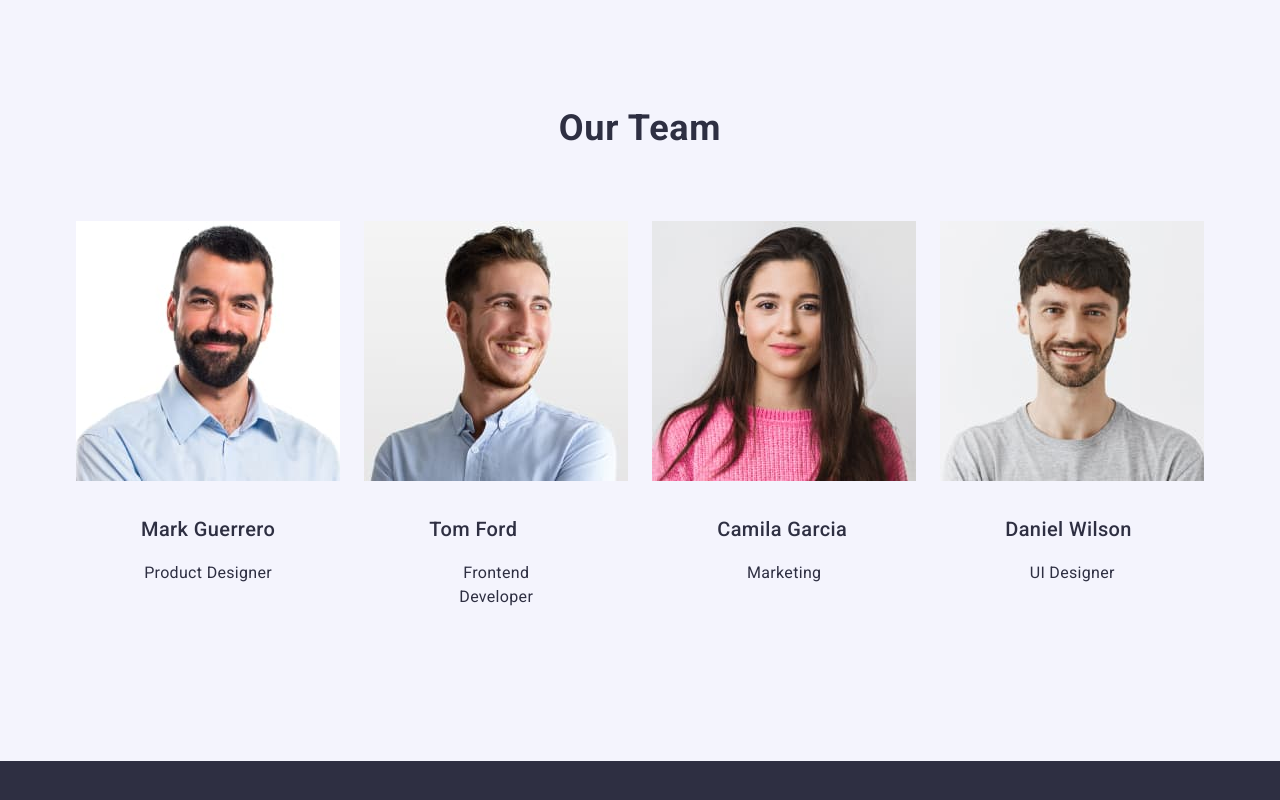
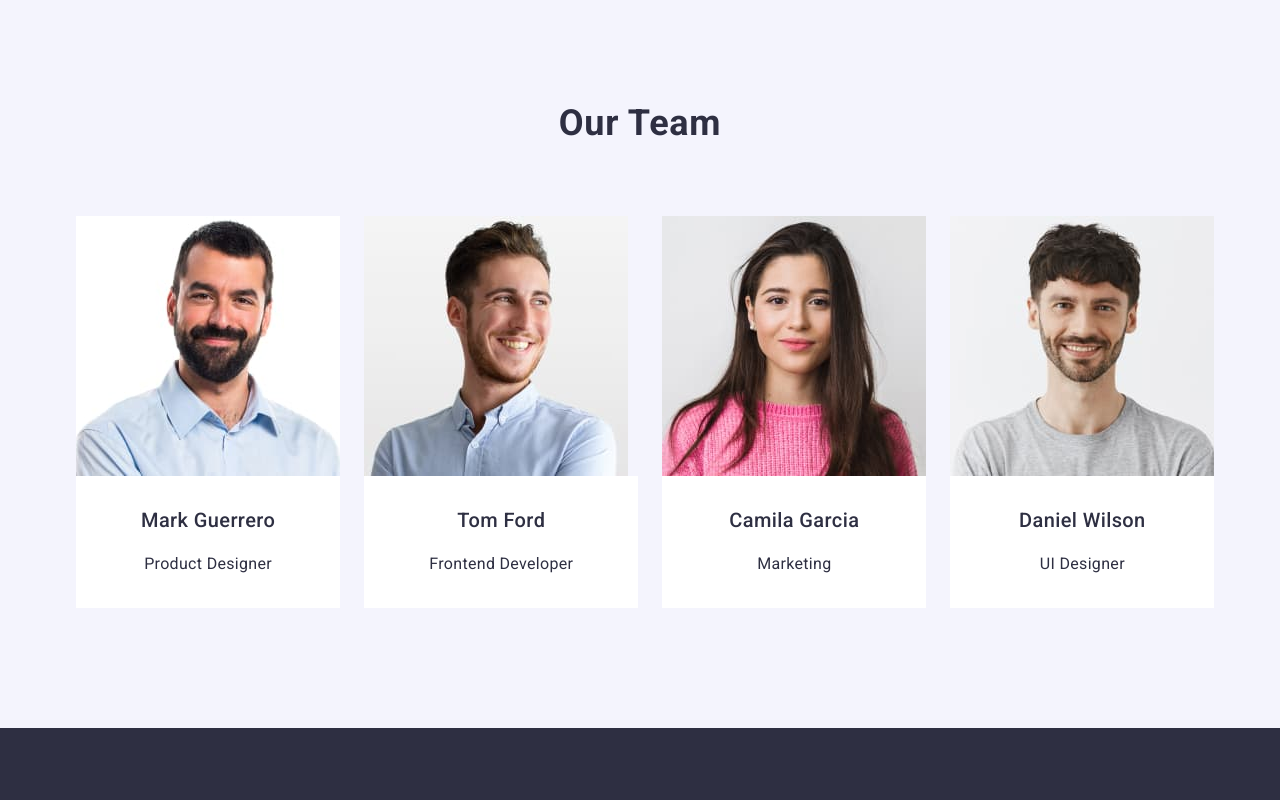
Before and after one commit to dmbbq/goit-markup-hw-03, a plain HTML site: page index.html in a window 1280 px wide. Shown: the part 1649-2449 px from the top of the page. Drawn offline with nearby package versions, Linux system fonts and the light colour scheme.

Commit message:
Update styles.css

```diff
--- a/css/styles.css
+++ b/css/styles.css
@@ -67,6 +67,11 @@ p {
   padding-right: 65px;
   padding-bottom: 32px;
   padding-left: 65px;
+
+ background-color: var(--white-color);
+ white-space: nowrap;
+
+
 }
 .our-team-section {
   background-color: var(--back-button-color);
@@ -130,7 +135,9 @@ p {
 .logo-studio.logo-studio-footer {
   color: var(--white-color);
 }
-
+img{
+  display: block;
+}
 .visually-hidden {
   position: absolute;
   white-space: nowrap;
@@ -234,7 +241,6 @@ p {
 
   text-align: center;
   letter-spacing: 0.02em;
-  width: max-content;
 
 }
 .paragraphes {
```
